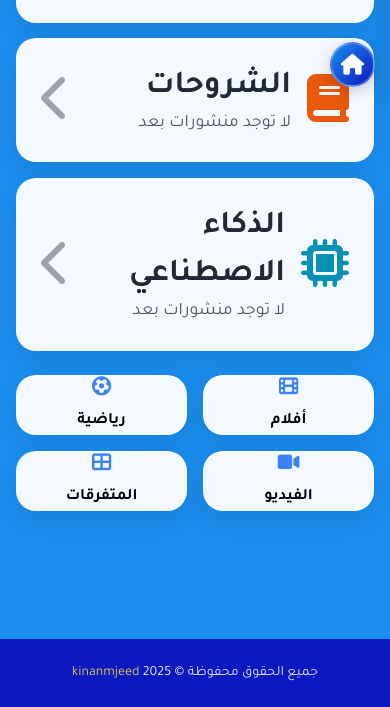
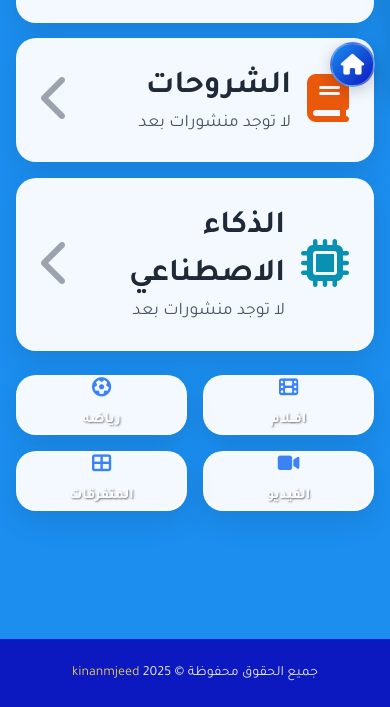
Before and after one commit to kinanmjeed88/techtouch0, a plain HTML site: page index.html in a window 390 px wide. Shown: the part 742-1449 px from the top of the page. Drawn offline with nearby package versions, Linux system fonts and the light colour scheme.

Commit message:
تحديث أسماء البطاقات وتصميمها مع خط أبيض وحدود

```diff
--- a/index.html
+++ b/index.html
@@ -180,7 +180,7 @@
             justify-content: center;
             cursor: pointer;
             transition: all 0.3s ease;
-            border: 1px solid rgba(255, 255, 255, 0.3);
+            border: 2px solid rgba(255, 255, 255, 0.8);
             font-size: 1rem;
             font-weight: 600;
             text-align: center;
@@ -205,6 +205,7 @@
             transform: translateY(-5px) scale(1.02);
             box-shadow: 0 20px 40px rgba(0, 0, 0, 0.15);
             background: rgba(255, 255, 255, 1);
+            border: 2px solid rgba(255, 255, 255, 1);
         }
 
         .dropdown-card:hover::before {
@@ -212,7 +213,7 @@
         }
 
         .dropdown-card .dropdown-icon {
-            font-size: 2rem;
+            font-size: 1.8rem;
             margin-bottom: 0.5rem;
             color: #3b82f6;
             transition: all 0.3s ease;
@@ -223,16 +224,28 @@
             color: #1d4ed8;
         }
 
+        .dropdown-card .dropdown-header {
+            color: white;
+            font-weight: 700;
+            text-shadow: 1px 1px 2px rgba(0, 0, 0, 0.5);
+            font-size: 1.1rem;
+        }
+
         @media (max-width: 768px) {
             .dropdown-card {
                 height: 100px;
                 font-size: 0.9rem;
                 padding: 1rem;
+                border: 2px solid rgba(255, 255, 255, 0.7);
             }
 
             .dropdown-card .dropdown-icon {
                 font-size: 1.5rem;
                 margin-bottom: 0.25rem;
+            }
+
+            .dropdown-card .dropdown-header {
+                font-size: 1rem;
             }
         }
 
@@ -241,11 +254,16 @@
                 height: 80px;
                 font-size: 0.8rem;
                 padding: 0.75rem;
+                border: 2px solid rgba(255, 255, 255, 0.6);
             }
 
             .dropdown-card .dropdown-icon {
                 font-size: 1.2rem;
                 margin-bottom: 0.2rem;
+            }
+
+            .dropdown-card .dropdown-header {
+                font-size: 0.9rem;
             }
         }
 
@@ -540,13 +558,13 @@
                     <div class="dropdown-icon">
                         <i class="fas fa-film"></i>
                     </div>
-                    <span class="dropdown-header">أفلام</span>
+                    <span class="dropdown-header">افــلام</span>
                 </div>
                 <div class="dropdown-card" data-dropdown="sports" onclick="openDropdownModal('sports', 'تطبيقات رياضية')">
                     <div class="dropdown-icon">
                         <i class="fas fa-futbol"></i>
                     </div>
-                    <span class="dropdown-header">رياضية</span>
+                    <span class="dropdown-header">رياضه</span>
                 </div>
                 <div class="dropdown-card" data-dropdown="video" onclick="openDropdownModal('video', 'تصميم الفيديو')">
                     <div class="dropdown-icon">
```
